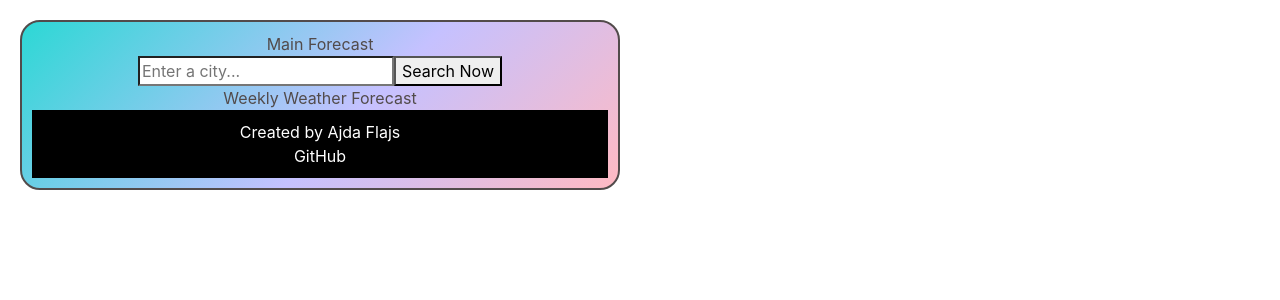
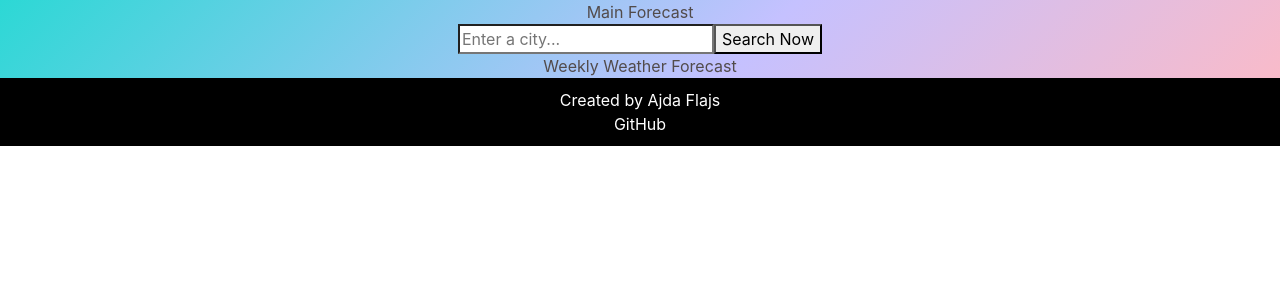
Before and after one commit to ajdaflajs/weather-react-app, a React (Create React App) app: page / in a window 1280 px wide. Shown: the top 300 px of the page. Built offline with nearby package versions, Linux system fonts and the light colour scheme.

Commit message:
deleting some of the properties of App temporary

```diff
--- a/src/App.css
+++ b/src/App.css
@@ -1,7 +1,5 @@
 .App {
   text-align: center;
-  border: 2px solid;
-  border-radius: 20px;
   color: rgb(82, 75, 75);
   background-image: linear-gradient(
     -225deg,
@@ -9,9 +7,8 @@
     #c5c1ff 56%,
     #ffbac3 100%
   );
-  padding: 10px;
-  width: 600px;
-  margin: 20px;
+  width: 100%;
+  margin: auto;
 }
 
 li {
```
